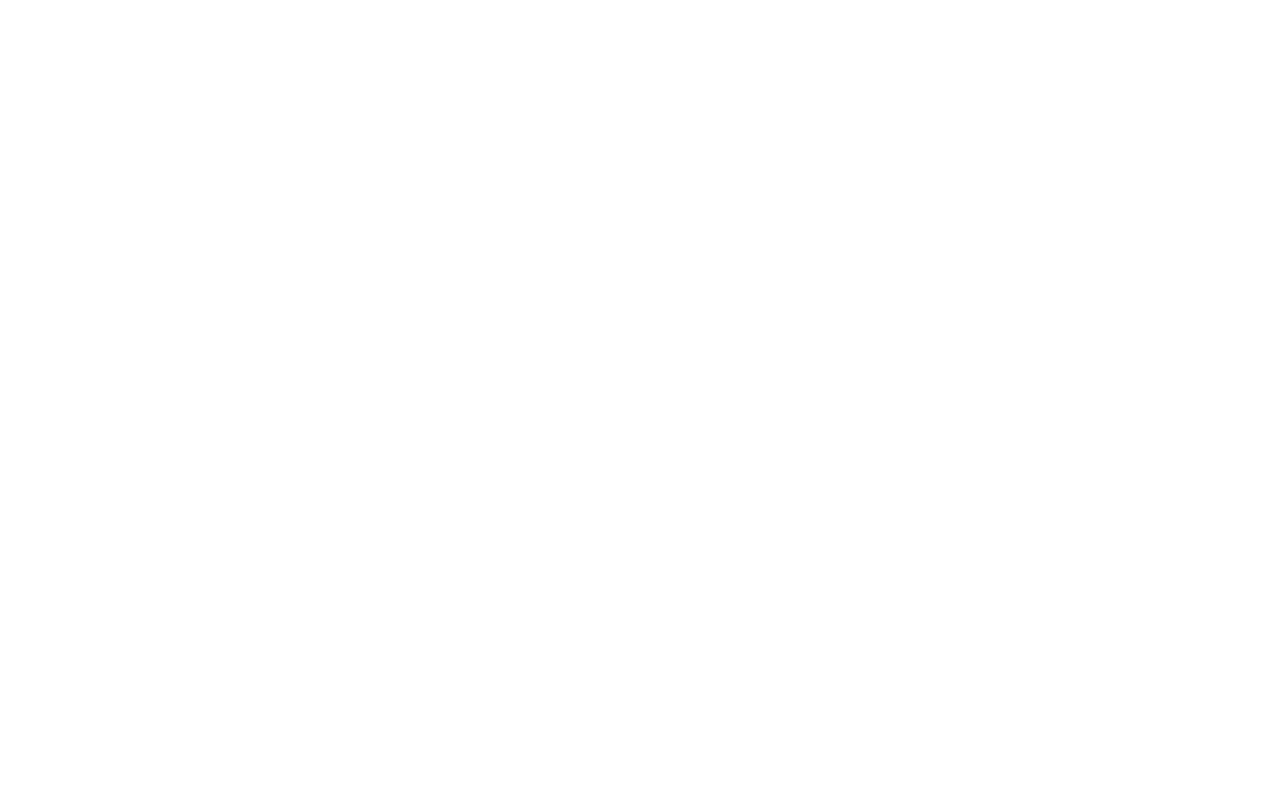
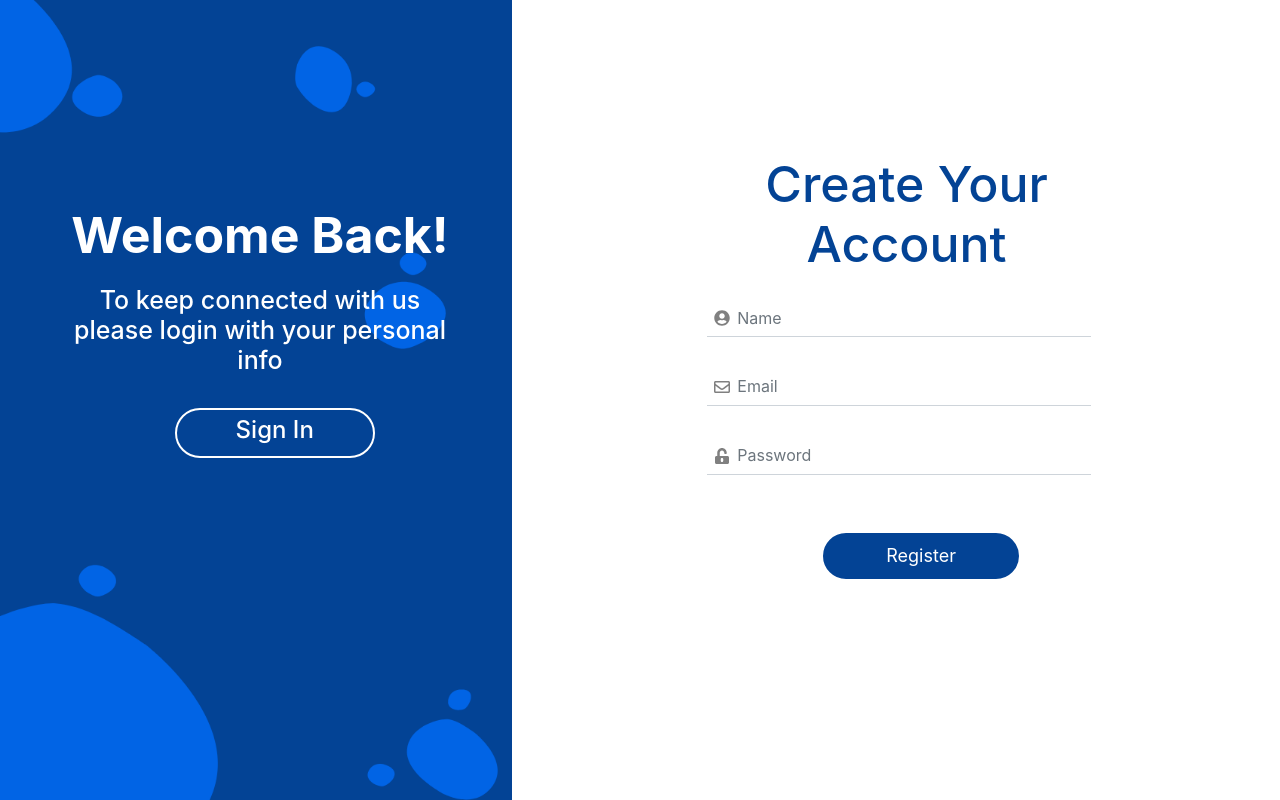
Before and after one commit to Sekigahara/cuci.in-frontend, a React (Create React App) app: page /Register in a window 1280 px wide. Built offline with nearby package versions, Linux system fonts and the light colour scheme.

Commit message:
Fitur Register React JS

```diff
--- /dev/null
+++ b/src/components/Form/RegisterForm.js
@@ -0,0 +1,44 @@
+import React, { Component } from 'react'
+import '../../styles/index.css'
+import { Form, Nav } from 'react-bootstrap'
+import { FaUserCircle, FaRegEnvelope, FaUnlockAlt } from 'react-icons/fa'
+
+
+const RegisterForm = () => {
+    return (
+        <div className="login-form">
+          <div className="login-title">
+            <h1>Create Your Account</h1>
+          </div>
+          <Form className="login-field">
+          <Form.Group className="form-gorup" controlId="formBasicEmail">
+              <div className="input-icon">
+                <span className = "icon"><FaUserCircle /></span>
+                <Form.Control className = "no-border" type="name" placeholder="Name" />
+              </div>
+            </Form.Group>
+
+            <Form.Group className="form-gorup" controlId="formBasicEmail">
+              <div className="input-icon">
+                <span className = "icon"><FaRegEnvelope /></span>
+                <Form.Control className = "no-border" type="email" placeholder="Email" />
+              </div>
+            </Form.Group>
+
+            <Form.Group className="form-gorup" controlId="formBasicPassword">
+              <div className="input-icon">
+                <span className = "icon"><FaUnlockAlt /></span>
+                <Form.Control className = "no-border" type="password" placeholder="Password" />
+              </div>
+            </Form.Group>
+            <Nav.Link href = "#dashboard" className="mr-auto">
+              <div className="login-btn">
+                  <button type="button" class="btn btn-primary">Register</button>
+              </div>
+            </Nav.Link>
+          </Form>
+        </div>
+    )
+}
+
+export default RegisterForm
--- a/src/components/Navbar/NavBar.js
+++ b/src/components/Navbar/NavBar.js
@@ -20,7 +20,7 @@
                         <Nav className="auth">
                             <Nav.Link href="/login">Sign In</Nav.Link>
                             <div className="line">|</div>
-                            <Nav.Link href="#signup">Sign Up</Nav.Link>
+                            <Nav.Link href="/Register">Sign Up</Nav.Link>
                         </Nav>
                     </Navbar.Collapse>
                 </Navbar>
--- /dev/null
+++ b/src/components/Sidebar/RegisterSidebar.js
@@ -0,0 +1,24 @@
+import React, { Component } from 'react'
+import '../../styles/index.css'
+import { Nav } from 'react-bootstrap'
+
+
+const RegisterSidebar = () => {
+    return (
+        <div className="sidebar">
+            <div className="sidebar-text">
+                <h1>Welcome Back!</h1>
+                <h6>To keep connected with us please login with your personal info </h6>
+            </div>
+            <div className="sidebar-btn">
+                <Nav.Link href="/login">
+                    <button type="button" class="btn btn-primary">
+                        <h4>Sign In</h4>
+                    </button>
+                </Nav.Link>
+            </div>
+        </div>
+    )
+}
+
+export default RegisterSidebar
--- /dev/null
+++ b/src/containers/Register.js
@@ -0,0 +1,14 @@
+import React from 'react'
+import RegisterSidebar from '../components/Sidebar/RegisterSidebar'
+import RegisterForm from '../components/Form/RegisterForm'
+
+const Register = () => {
+    return (
+        <div>
+            <RegisterSidebar/>
+            <RegisterForm/>
+        </div>
+    )
+}
+
+export default Register
--- a/src/routes.js
+++ b/src/routes.js
@@ -1,5 +1,6 @@
 import Dashboard from './containers/Dashboard'
 import Login from './containers/Login'
+import Register from './containers/Register'
 
 export const APP_ROUTE = [
     {
@@ -16,4 +17,11 @@
         component: Login,
         restricted: true,
     },
+    {
+        name: "Register",
+        path: "/Register",
+        exact: true,
+        component: Register,
+        restricted: true,
+    },
 ];
--- a/src/styles/index.css
+++ b/src/styles/index.css
@@ -107,16 +107,21 @@
 .sidebar {
     background-image: url('../styles/sidebar.png');
     float: left;
-    height: 635px;
+    height: 100%;
     width: 40%;
     background-position: right;
     background-size: cover;
     margin-top: 0px;
+    overflow-x: hidden;
+    top: 0;
+    left: 0;
+    z-index: 1;
+    position: fixed;
 }
 
 .sidebar-text{
     margin-top: 40%;
-    margin-left: 70px;
+    margin-left: 60px;
     width: 400px;
     color: white;
 }
@@ -149,6 +154,12 @@
     border-width: 2px;
 }
 
+.sidebar-btn h4{
+    color: white;
+    margin-bottom: 100px;
+    padding-bottom: 100px;
+}
+
 
 /*---------------------LoginForm---------------------*/
 .login-form {
@@ -156,7 +167,7 @@
     height: 580px;
     width: 40%;
     margin-top: 4%;
-    margin-left: 10%;
+    margin-left: 50%;
 }
 
 .login-title{
```
Also changed, not shown: 1 other file (tests, documents, lock files or other folders).
